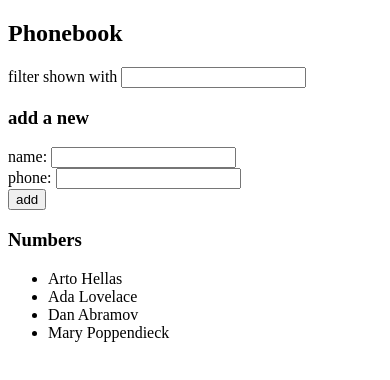
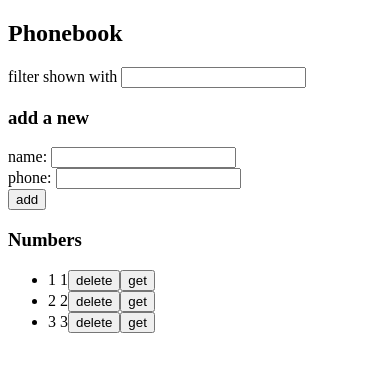
Before and after one commit to mehmetyagci/fullstackopen, a React (Vite) app in the folder part2/phonebook/: page / in a window 390 px wide. Shown: the top 380 px of the page. Built offline with nearby package versions, Linux system fonts and the light colour scheme; data requests are answered from the project's data file.

Commit message:
2.15*: The Phonebook step 10 completed.

```diff
--- a/part2/phonebook/db.json
+++ b/part2/phonebook/db.json
@@ -1,24 +1,19 @@
 {
-    "persons":[
+  "persons": [
     {
-        "name": "Arto Hellas",
-        "number": "040-123456",
-        "id": 1
+      "id": "2",
+      "name": "1",
+      "phone": "1"
     },
     {
-        "name": "Ada Lovelace",
-        "number": "39-44-5323523",
-        "id": 2
+      "id": "3",
+      "name": "2",
+      "phone": "2"
     },
     {
-        "name": "Dan Abramov",
-        "number": "12-43-234345",
-        "id": 3
-      },
-      {
-        "name": "Mary Poppendieck",
-        "number": "39-23-6423122",
-        "id": 4
+      "id": "4",
+      "name": "3",
+      "phone": "3"
     }
   ]
 }
--- a/part2/phonebook/src/App.jsx
+++ b/part2/phonebook/src/App.jsx
@@ -1,5 +1,7 @@
 import { useState, useEffect } from 'react'
-import axios from 'axios'
+
+import personService from './services/persons';
+
 import PersonForm from './components/PersonForm';
 import Filter from './components/Filter'
 import Person from './components/Person'
@@ -12,10 +14,10 @@ const App = () => {
   const [filter, setFilter] = useState('')
 
   useEffect(() => {
-    axios
-      .get('http://localhost:3001/persons')
-      .then(response => {
-        setPersons(response.data)
+    personService
+      .getAll()
+      .then(initialPersons => {
+        setPersons(initialPersons)
       })
   }, [])
 
@@ -33,6 +35,31 @@ const App = () => {
   const addPerson = (event) => {
     event.preventDefault()
 
+    const existingPerson = persons.find(person => person.name === newName);
+    console.log('existingPerson', existingPerson)
+
+    if(existingPerson) // Update
+    {
+      const confirmUpdate = window.confirm(`${newName} already exists in the phonebook. Do you want to update the phone number?`);
+       if(confirmUpdate) {
+        console.log(`Updating ${newName}' phone.`);
+        const updatedPerson = {
+          ...existingPerson,
+          phone: newPhone,
+        };
+        personService
+          .update(existingPerson.id, updatedPerson)
+            .then(returnedPerson => {
+              setPersons(persons.map(person => person.id !== existingPerson.id ? person : returnedPerson));
+                  setNewName('');
+                  setNewPhone('');
+          }).catch(error => {
+            console.error('Error updating person:', error);
+            alert(`Error updating ${existingPerson.name}`);
+        });
+       }
+    } else  // insert
+    {
       const existingPersonName = persons.some(person => person.name === newName);
       console.log('existingPersonName', existingPersonName)
       if (existingPersonName) {
@@ -51,12 +78,71 @@ const App = () => {
       const personObject = {
         name: newName,
         phone: newPhone,
-      id: persons.length + 1,
+        id: (persons.length + 1).toString(),
       }
-    setPersons(persons.concat(personObject))
+      personService
+        .create(personObject)
+          .then(returnedPerson => {
+            setPersons(persons.concat(returnedPerson))
             setNewName('')
             setNewPhone('')
-    console.log('button clicked', event.target)
+        }).catch(error => {
+          console.error('Error adding person:', error);
+          alert(`Error adding ${newName}`);
+      });
+    }
+
+    console.log('addPerson button clicked', event.target)
+  }
+
+  const deletePersonOf = id => {
+    console.log('deletePersonOf', id)
+    const url = `http://localhost:3001/persons/${id}`
+
+    // Find the person by id
+    const personIndex = persons.findIndex(person => person.id === id);
+    const personToDelete = persons[personIndex];
+
+    // If the person doesn't exist, exit the function
+    if (personIndex === -1) {
+      console.log(`Person with ID ${id} not found in the list`);
+      return;
+    }
+
+    // Delete the person from the server
+    personService
+        .deletePerson(id)
+        .then(() => {
+          console.log(`Successfully deleted person with ID ${id} from the server`);
+          // Update the state to remove the deleted person
+          setPersons(prevPersons => {
+            const updatedPersons = [...prevPersons];
+            updatedPersons.splice(personIndex, 1);
+            return updatedPersons;
+          });
+      })
+      .catch(error => {
+        console.error('Error deleting person:', error);
+        alert(`Error deleting person with ID ${id} from the server`);
+      });
+  }
+
+  const getPersonOf = id => {
+    console.log('getPersonOf', id)
+    const url = `http://localhost:3001/persons/${id}`
+    const person = persons.find(n => n.id === id)
+    console.log('person', person)
+
+    personService
+        .get(id)
+        .then(returnedPerson => {
+          console.log('returnedPerson', returnedPerson)
+      })
+      .catch(error => {
+        alert(
+          `the person '${person.name}' was not exist in server`
+        )
+      })
   }
 
   const personsFiltered = filter === ''
@@ -77,7 +163,12 @@ const App = () => {
       <h3>Numbers</h3>
       <ul>
         {personsFiltered.map(person =>
-          <Person key={person.id} person={person} />
+          <Person
+            key={person.id}
+            person={person}
+            deletePerson={() => deletePersonOf(person.id)}
+            getPerson={() => getPersonOf(person.id)}
+            />
         )}
       </ul>
     </div>
--- a/part2/phonebook/src/components/Person.jsx
+++ b/part2/phonebook/src/components/Person.jsx
@@ -1,6 +1,10 @@
-const Person = ({ person }) => {
+const Person = ({ person, deletePerson, getPerson }) => {
     return (
-      <li>{person.name} {person.phone}</li>
+      <li>
+        {person.name} {person.phone}
+        <button onClick={deletePerson}>delete</button>
+        <button onClick={getPerson}>get</button>
+      </li>
     )
   }
 
--- /dev/null
+++ b/part2/phonebook/src/services/persons.js
@@ -0,0 +1,48 @@
+import axios from 'axios'
+const baseUrl = 'http://localhost:3001/persons'
+
+const getAll = () => {
+  const request = axios.get(baseUrl)
+  return request.then(response => response.data)
+}
+
+const get = (id) => {
+  const request = axios.get(`${baseUrl}/${id}`)
+  return request.then(response => response.data)
+}
+
+// const getAll = () => {
+//   const request = axios.get(baseUrl)
+//   const nonExisting = {
+//     id: 10000,
+//     content: 'This person is not saved to server',
+//     important: true,
+//   }
+//   return request.then(response => response.data.concat(nonExisting))
+// }
+
+const create = newObject => {
+  const request = axios.post(baseUrl, newObject)
+  return request.then(response => response.data)
+}
+
+const update = (id, newObject) => {
+  const request = axios.put(`${baseUrl}/${id}`, newObject)
+  return request.then(response => response.data)
+}
+
+const deletePerson = (id) => {
+    console.log('Deleting person with ID:', id); // Log the ID being deleted
+    return axios.delete(`${baseUrl}/${id}`)
+        .then(response => {
+            console.log('Response after deletion:', response.data); // Log the response data from the server
+            return response.data; // Return the data received from the server
+        })
+        .catch(error => {
+            console.error('Error deleting person:', error); // Log any errors that occur during deletion
+            throw error; // Throw the error to be handled by the caller
+        });
+}
+
+
+export default { getAll, get, create, update, deletePerson }
```
Also changed, not shown: 1 other file (tests, documents, lock files or other folders). Lines whose indentation alone changed are shown as unchanged.
